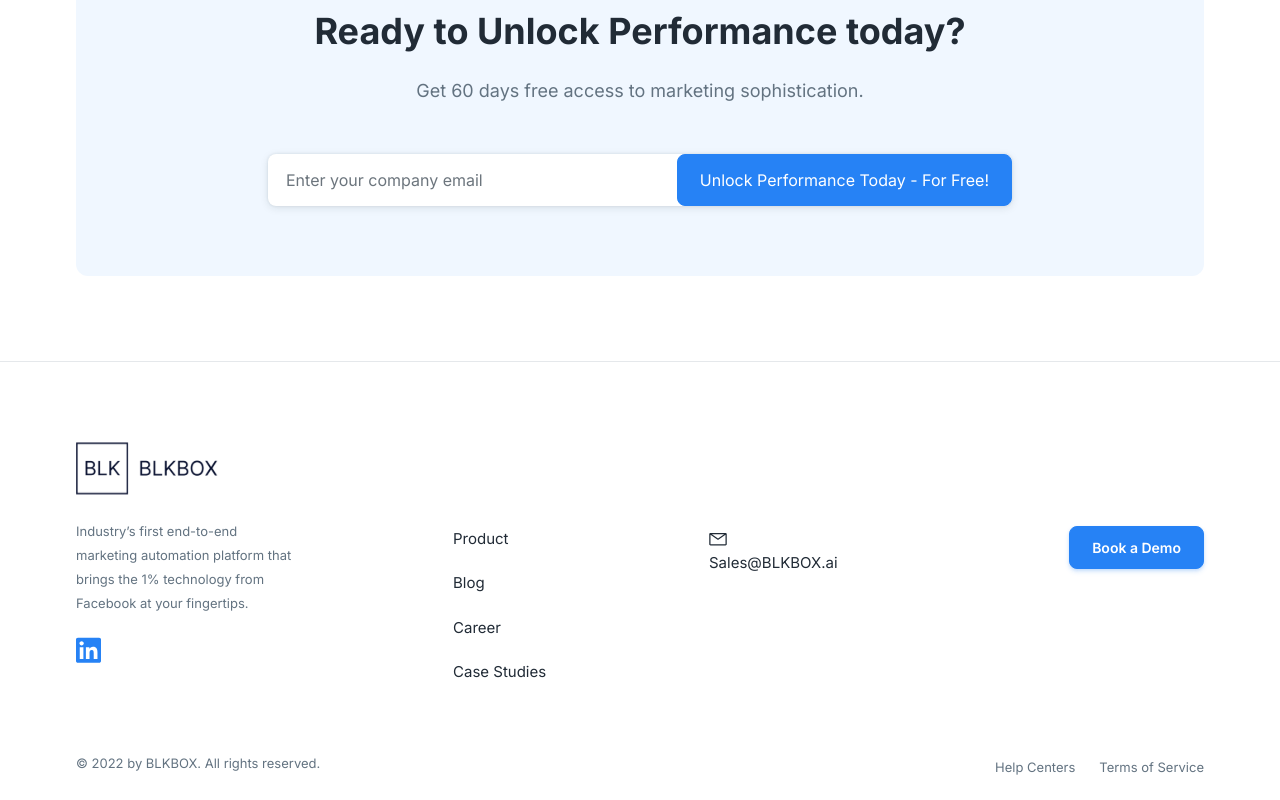
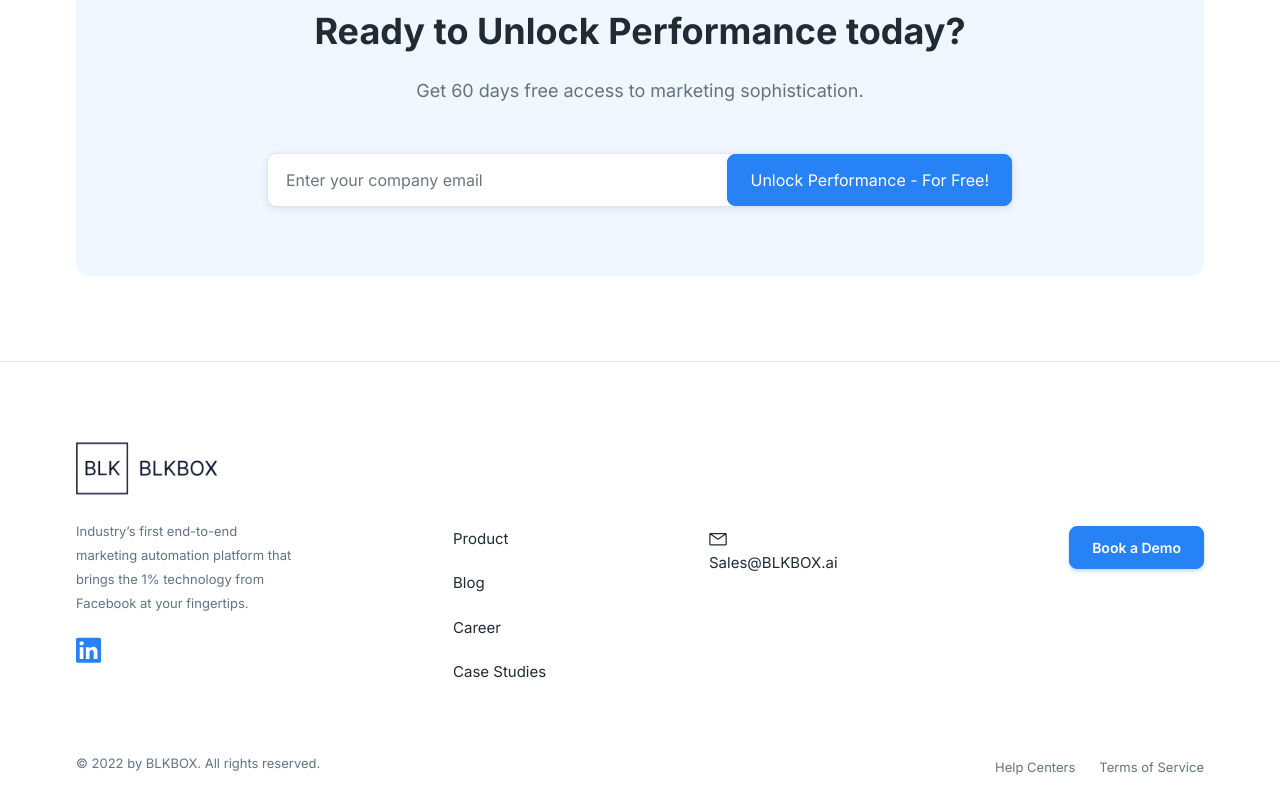
Before and after one commit to Redlio-Designs/bikbox, a React (Create React App) app: page / in a window 1280 px wide. Shown: the part 4876-5676 px from the top of the page. Built offline with nearby package versions, Linux system fonts and the light colour scheme.

Commit message:
changes done

```diff
--- a/src/components/Mobile-OffcanvasMenu/MobileOffCanvas.js
+++ b/src/components/Mobile-OffcanvasMenu/MobileOffCanvas.js
@@ -1,7 +1,7 @@
-import React, { useState } from "react";
-import { Offcanvas, Button } from "react-bootstrap";
+import React, {useState} from "react";
+import {Offcanvas, Button} from "react-bootstrap";
 import './MobileOffCanvas.css'
-import { Link } from "react-router-dom";
+import {Link, useLocation} from "react-router-dom";
 
 
 export default function MobileOffCanvas() {
@@ -9,6 +9,12 @@ export default function MobileOffCanvas() {
 
     const handleClose = () => setShow(false);
     const handleShow = () => setShow(true);
+
+
+    const location = useLocation();
+    const {pathname} = location;
+    const splitLocation = pathname.split("/");
+    console.log("splitLocation", pathname, splitLocation[0]);
 
     return (
         <>
@@ -19,16 +25,20 @@ export default function MobileOffCanvas() {
             <Offcanvas show={show} onHide={handleClose} className="mobile-offcanvas">
                 <Offcanvas.Header>
                     <Offcanvas.Title className="d-flex justify-content-between align-items-center w-100"> <img src={process.env.PUBLIC_URL + './images/white-logo.svg'} />
-                        <img src={process.env.PUBLIC_URL + './images/white-close-icon.svg'} onClick={handleClose} className='cursor-pointer' cursor-pointer /></Offcanvas.Title>
+                        <Link to='/'>
+                            <img src={process.env.PUBLIC_URL + './images/white-close-icon.svg'} onClick={handleClose} className='cursor-pointer' cursor-pointer />
+
+                        </Link>
+                    </Offcanvas.Title>
                 </Offcanvas.Header>
                 <Offcanvas.Body>
                     <ul className="offcanvas-list">
-                        <li className="offcanvas-list-item"><Link to='/' className="active text-decoration-none">Home</Link></li>
-                        <li className="offcanvas-list-item"><Link to='/creativeTesting' className="text-decoration-none">CreativeTesting</Link></li>
-                        <li className="offcanvas-list-item"><Link to='/performanceAudit' className="text-decoration-none">Perfomance Audit</Link></li>
-                        <li className="offcanvas-list-item"><Link to='/skan' className="text-decoration-none">SKAN</Link></li>
-                        <li className="offcanvas-list-item"><Link to='/enterpriseLanding' className="text-decoration-none">Enterprise</Link></li>
-                        <li className="offcanvas-list-item"><Link to='/' className="text-decoration-none">Creative Reporting</Link></li>
+                        <li className="offcanvas-list-item"><Link to='/' className={pathname === '/' ? 'active text-decoration-none' : 'text-decoration-none'}>Home</Link></li>
+                        <li className="offcanvas-list-item"><Link to='/creativeTesting' className={pathname === '/creativeTesting' ? 'active text-decoration-none' : 'text-decoration-none'}>CreativeTesting</Link></li>
+                        <li className="offcanvas-list-item"><Link to='/performanceAudit' className={pathname === '/performanceAudit' ? 'active text-decoration-none' : 'text-decoration-none'}>Perfomance Audit</Link></li>
+                        <li className="offcanvas-list-item"><Link to='/skan' className={pathname === '/skan' ? 'active text-decoration-none' : 'text-decoration-none'}>SKAN</Link></li>
+                        <li className="offcanvas-list-item"><Link to='/enterpriseLanding' className={pathname === '/enterpriseLanding' ? 'active text-decoration-none' : 'text-decoration-none'}>Enterprise</Link></li>
+                        <li className="offcanvas-list-item"><Link to='/' className={' text-decoration-none'}>Creative Reporting</Link></li>
                     </ul>
                     <img src={process.env.PUBLIC_URL + './images/home/linkedin-white.svg'} className="linkedin-img-offcavvas" />
                     <div className="offcanvas-theme-btn w-100">
--- a/src/components/PerfomanceMarketing/PerfomanceMarketing.css
+++ b/src/components/PerfomanceMarketing/PerfomanceMarketing.css
@@ -14,7 +14,7 @@
 
 .perfomance-marketing p {
     line-height: 1.5;
-    padding-right: 150px;
+    padding-right: 48px;
     padding-bottom: 45px;
 }
 
--- a/src/pages/CreativeTesting.js
+++ b/src/pages/CreativeTesting.js
@@ -150,7 +150,7 @@ export default function CreativeTesting() {
                             ></TitleAndDescription>
                         </div>
                         <div className='col-lg-8 mx-auto'>
-                            <UnlockWin button="Unlock Performance Today - For Free!" />
+                            <UnlockWin button="Unlock Performance - For Free!" />
                         </div>
                     </div>
                 </section>
--- a/src/pages/EnterpriseLanding.js
+++ b/src/pages/EnterpriseLanding.js
@@ -68,7 +68,7 @@ export default function EnterpriseLanding() {
                             <SemiTitleWithDescription title="Technical Growth Ambassadors" desc="Get the Facebook expertise to drive business growth across media buying, signal & audits, and the inner workings of the Facebook Ads Auction to unlock low-hanging ROAS opportunities for scaled performance!" />
                         </div>
                         <div className='col-lg-6 col-md-6 col-sm-6 align-self-center'>
-                            <SingleImage imgPath={process.env.PUBLIC_URL + '/images/EnterpriseLanding/landing-section-3.png'} />
+                            <SingleImage imgPath={process.env.PUBLIC_URL + '/images/EnterpriseLanding/technical-growth-ambassadors.png'} />
                         </div>
                     </div>
                 </section>
@@ -96,7 +96,7 @@ export default function EnterpriseLanding() {
                             ></TitleAndDescription>
                         </div>
                         <div className='col-lg-8 mx-auto'>
-                            <UnlockWin button="Unlock Performance Today - For Free!" />
+                            <UnlockWin button="Unlock Performance - For Free!" />
                         </div>
                     </div>
                 </section>
--- a/src/pages/PerfomanceAudit.js
+++ b/src/pages/PerfomanceAudit.js
@@ -100,7 +100,7 @@ export default function PerfomanceAudit() {
                             ></TitleAndDescription>
                         </div>
                         <div className='col-lg-8 mx-auto'>
-                            <UnlockWin button="Unlock Performance Today - For Free!" />
+                            <UnlockWin button="Unlock Performance- For Free!" />
                         </div>
                     </div>
                 </section>
--- a/src/pages/Skan.js
+++ b/src/pages/Skan.js
@@ -94,7 +94,7 @@ export default function Skan() {
                             ></TitleAndDescription>
                         </div>
                         <div className='col-lg-8 mx-auto'>
-                            <UnlockWin button="Unlock Performance Today - For Free!" />
+                            <UnlockWin button="Unlock Performance - For Free!" />
                         </div>
                     </div>
                 </section>
--- a/src/pages/home.js
+++ b/src/pages/home.js
@@ -170,7 +170,7 @@ export default function Home() {
                             ></TitleAndDescription>
                         </div>
                         <div className='col-lg-8 mx-auto'>
-                            <UnlockWin button="Unlock Performance Today - For Free!" />
+                            <UnlockWin button="Unlock Performance  - For Free!" />
                         </div>
                     </div>
                 </section>
--- a/src/style.css
+++ b/src/style.css
@@ -192,7 +192,7 @@ ul {
     padding: 108px 0 88px;
 }
 
-.geographic img,
+/* .geographic img, */
 .optimize-budget img,
 .creative-spec img,
 .opti-text img,
@@ -517,7 +517,8 @@ ul {
     }
 
     .btn.btn-primary {
-        font-size: 14px;
+        font-size: 16px;
+        padding: 0 14px;
     }
 
     .perfomance-marketing {
```
Also changed, not shown: public/images/EnterpriseLanding/technical-growth-ambassadors.png (added).
